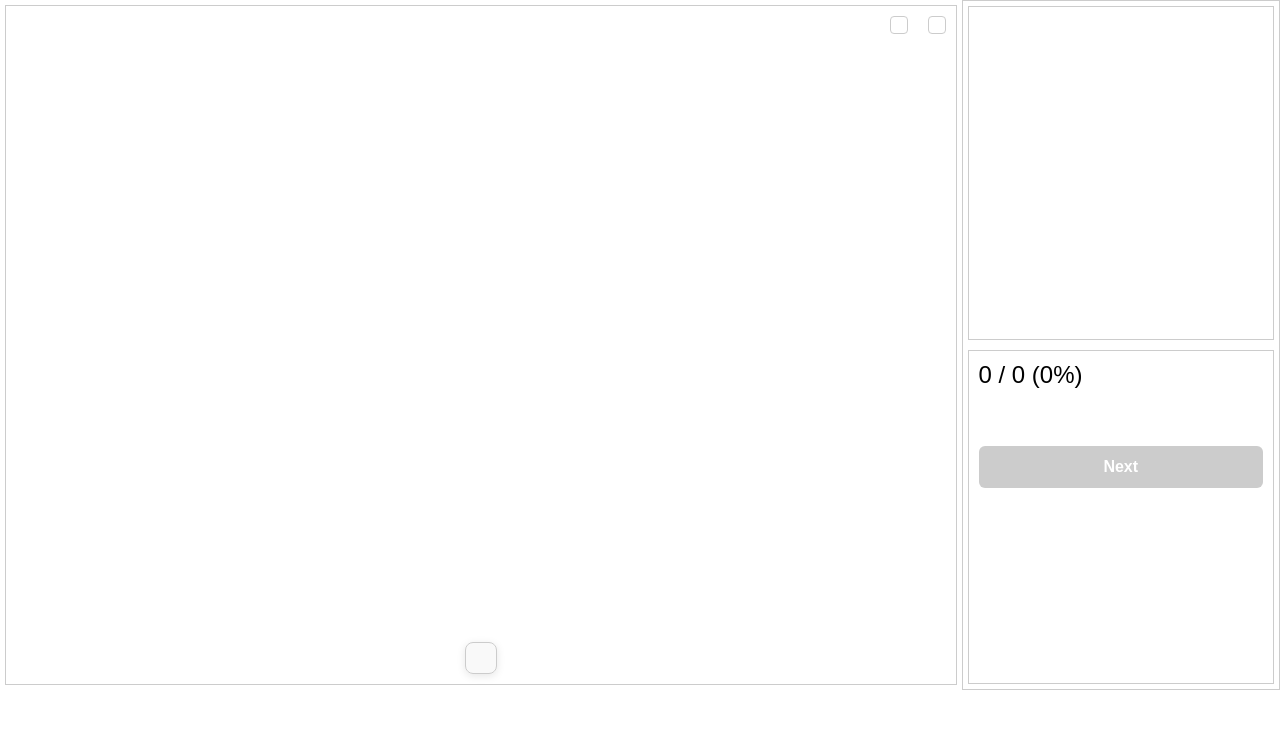
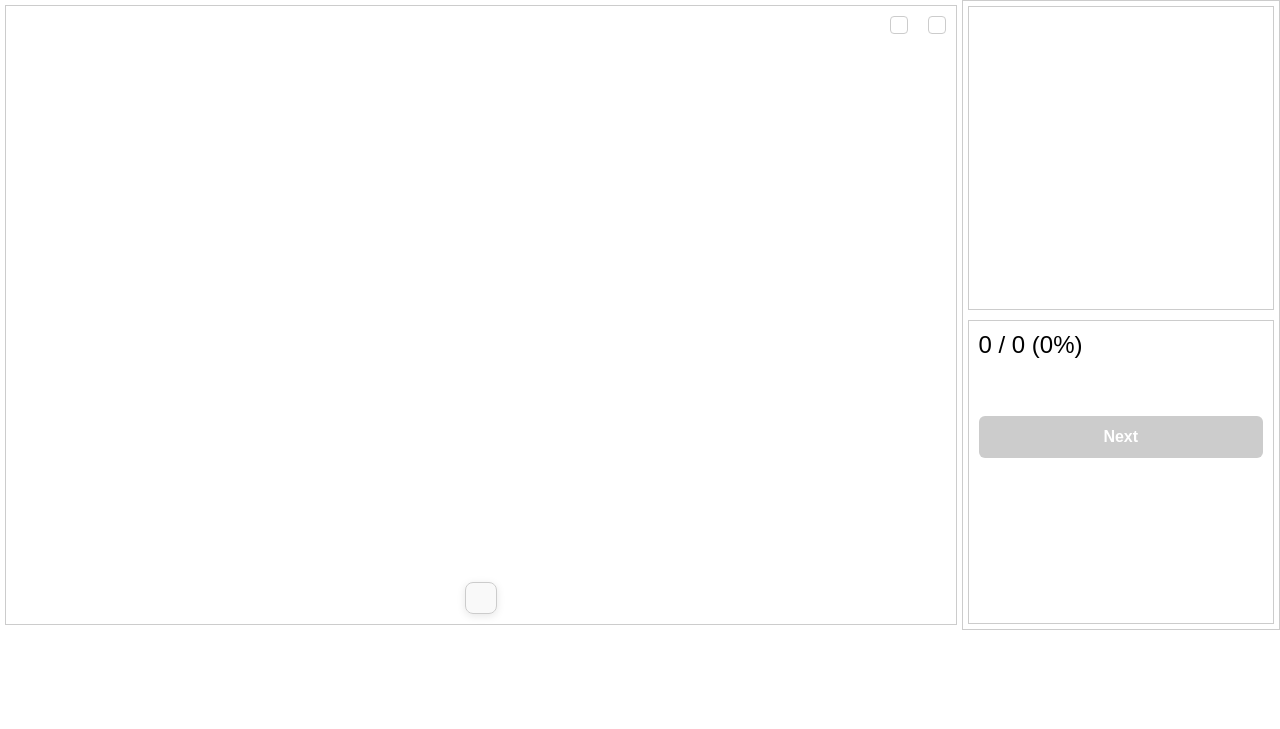
Before and after one commit to pganssle/music-notation-trainer, a Jekyll site: the page built from index.html, in a window 1280 px wide. Shown: the top 729 px of the page. Built offline with Jekyll 4.4.1, drawn with Linux system fonts in a browser that asks for light colours.

Commit message:
Fix guessing interfaces at 15dvh / 30 dvh

```diff
--- a/assets/css/style.css
+++ b/assets/css/style.css
@@ -53,7 +53,7 @@
     justify-content: center;
     align-items: center;
     flex-grow: 0;
-    min-height: 205px;
+    height: 30dvh;
 }
 
 #piano {
@@ -278,7 +278,7 @@
     flex-direction: column;
     gap: 0.5em;
     position: relative;
-    height: 15dvh;
+    max-height: 15dvh;
 }
 
 .guessing-interface div.choice-row {
```
